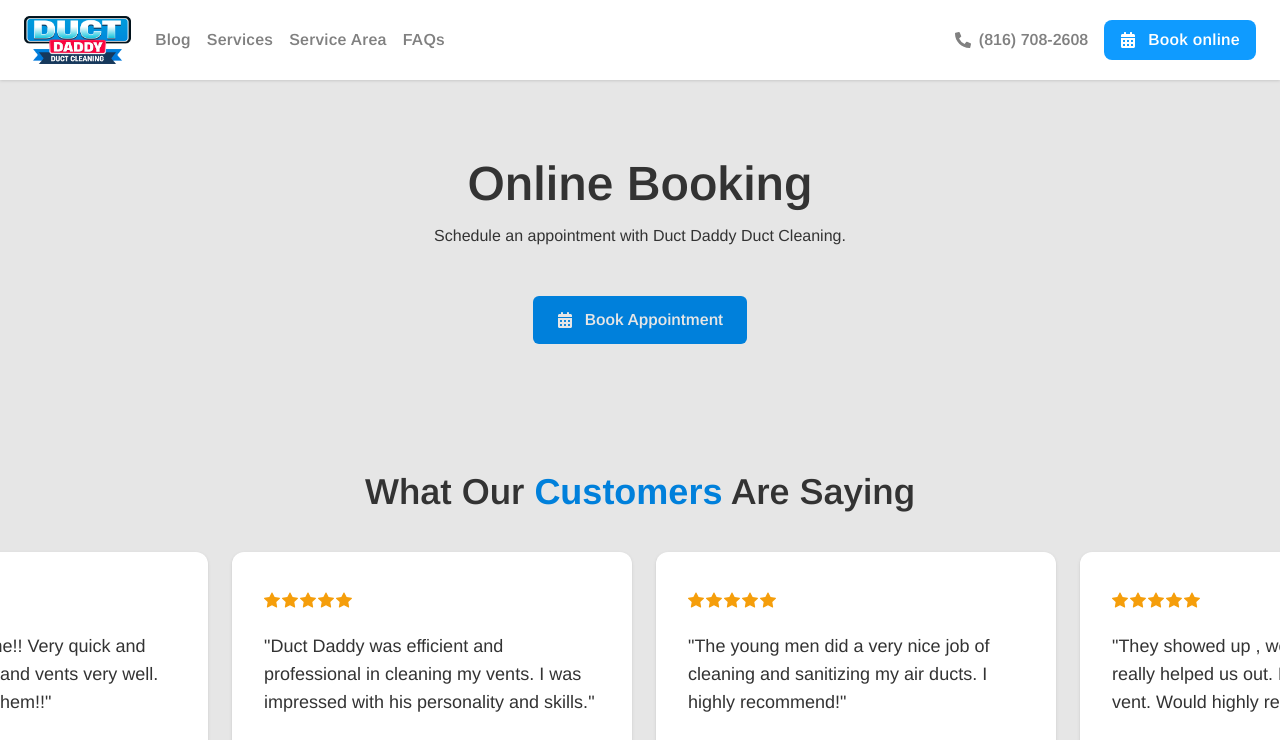
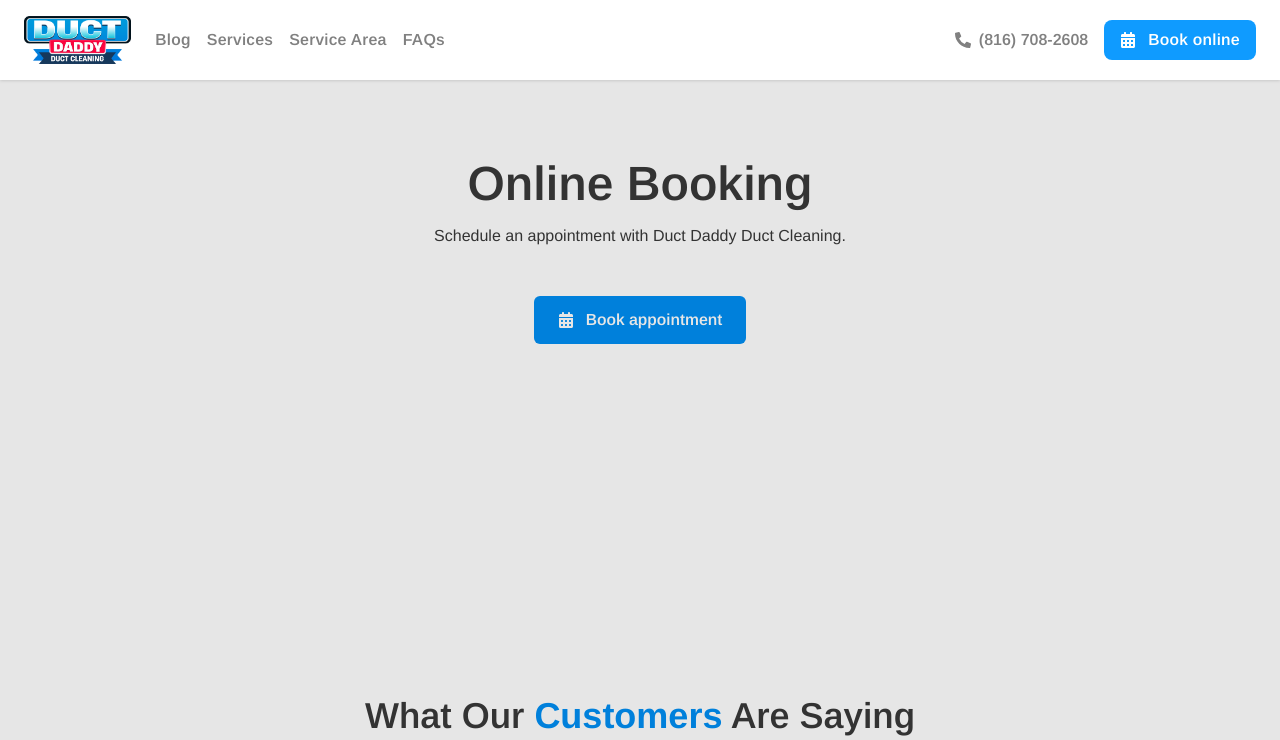
Before and after one commit to flowz0/duct-daddy, a Next.js app: page /booking in a window 1280 px wide. Shown: the top 740 px of the page. Built offline with nearby package versions, Linux system fonts and the light colour scheme.

Commit message:
optimize spacing and update Book appointment button text in BookingPage

```diff
--- a/app/(pages)/booking/page.tsx
+++ b/app/(pages)/booking/page.tsx
@@ -44,8 +44,8 @@
 
   return (
     <>
-    <main className="pt-32 px-6 max-w-7xl mx-auto lg:pt-40">
-      <header className="flex flex-col items-center">
+    <main className="pt-20 mb-36">
+      <header className="px-6 py-20 max-w-7xl mx-auto flex flex-col items-center">
         <h2 className="text-4xl font-semibold text-center sm:text-5xl">Online Booking</h2>
         <p className="mt-4 text-center max-w-xl mx-auto">
           Schedule an appointment with Duct Daddy Duct Cleaning.
@@ -57,7 +57,7 @@
           className="flex items-center gap-x-3 mt-12 bg-[#0080DB] text-[#E6E6E6] py-3 px-6 font-semibold rounded-md hover:bg-[hsl(205,100%,33%)] active:bg-[hsl(205,100%,23%)]"
         >
           <FaCalendarDays className="w-4 h-4" />
-          Book Appointment
+          Book appointment
         </button>
       </header>
     </main>
```
